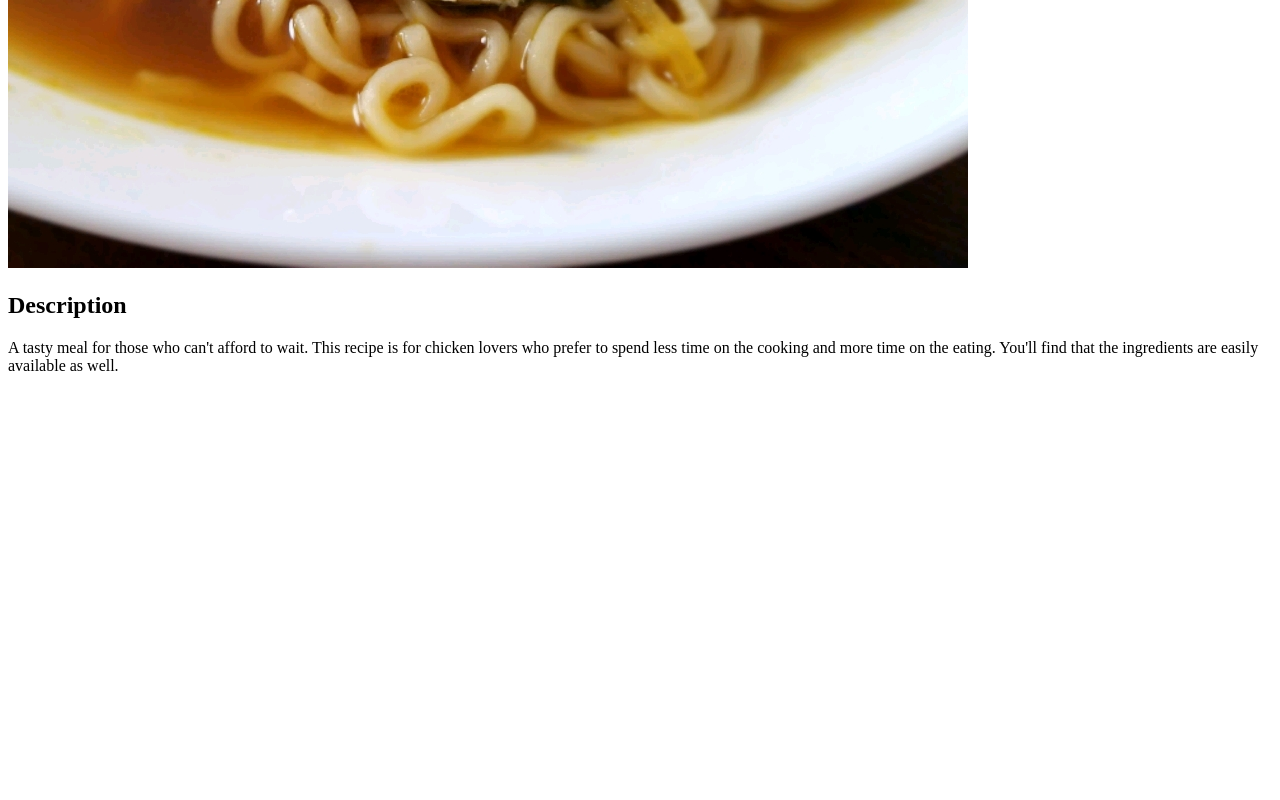
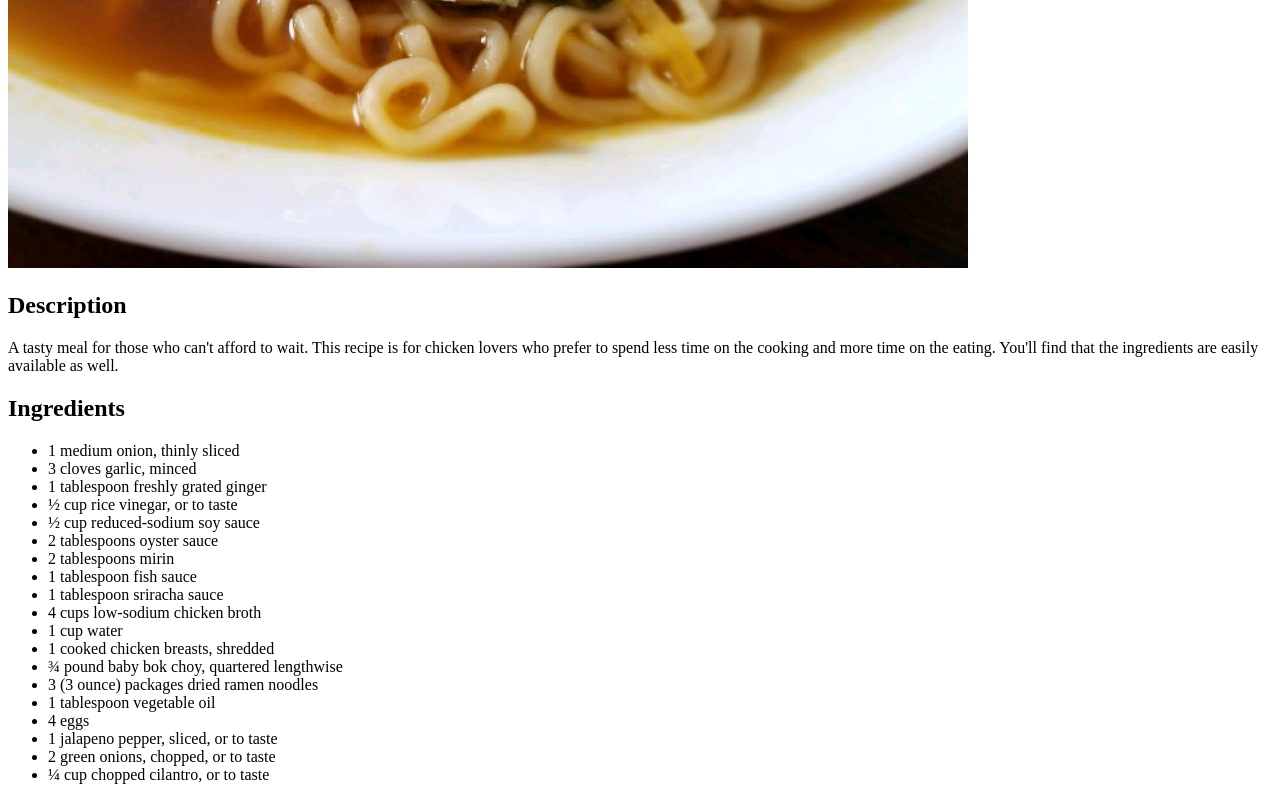
Before and after one commit to kyungminkim1/odin-recipes, a plain HTML site: page recipes/chicken-ramen.html in a window 1280 px wide. Shown: the part 772-1572 px from the top of the page. Before the commit the page ends 1163 px from the top, so only its background shows below. Drawn offline with Linux system fonts and the light colour scheme.

Commit message:
Add description for chicken-ramen

```diff
--- a/recipes/chicken-ramen.html
+++ b/recipes/chicken-ramen.html
@@ -17,6 +17,28 @@
             You'll find that the ingredients are easily available as well.
         </p>
 
+        <h2>Ingredients</h2>
 
+        <ul>
+            <li>1 medium onion, thinly sliced</li>
+            <li>3 cloves garlic, minced</li>
+            <li>1 tablespoon freshly grated ginger</li>
+            <li>½ cup rice vinegar, or to taste</li>
+            <li>½ cup reduced-sodium soy sauce</li>
+            <li>2 tablespoons oyster sauce</li>
+            <li>2 tablespoons mirin</li>
+            <li>1 tablespoon fish sauce</li>
+            <li>1 tablespoon sriracha sauce</li>
+            <li>4 cups low-sodium chicken broth</li>
+            <li>1 cup water</li>
+            <li>1 cooked chicken breasts, shredded</li>
+            <li>¾ pound baby bok choy, quartered lengthwise</li>
+            <li>3 (3 ounce) packages dried ramen noodles</li>
+            <li>1 tablespoon vegetable oil</li>
+            <li>4 eggs</li>
+            <li>1 jalapeno pepper, sliced, or to taste</li>
+            <li>2 green onions, chopped, or to taste</li>
+            <li>¼ cup chopped cilantro, or to taste</li>
+        </ul>
     </body>
 </html>
```
